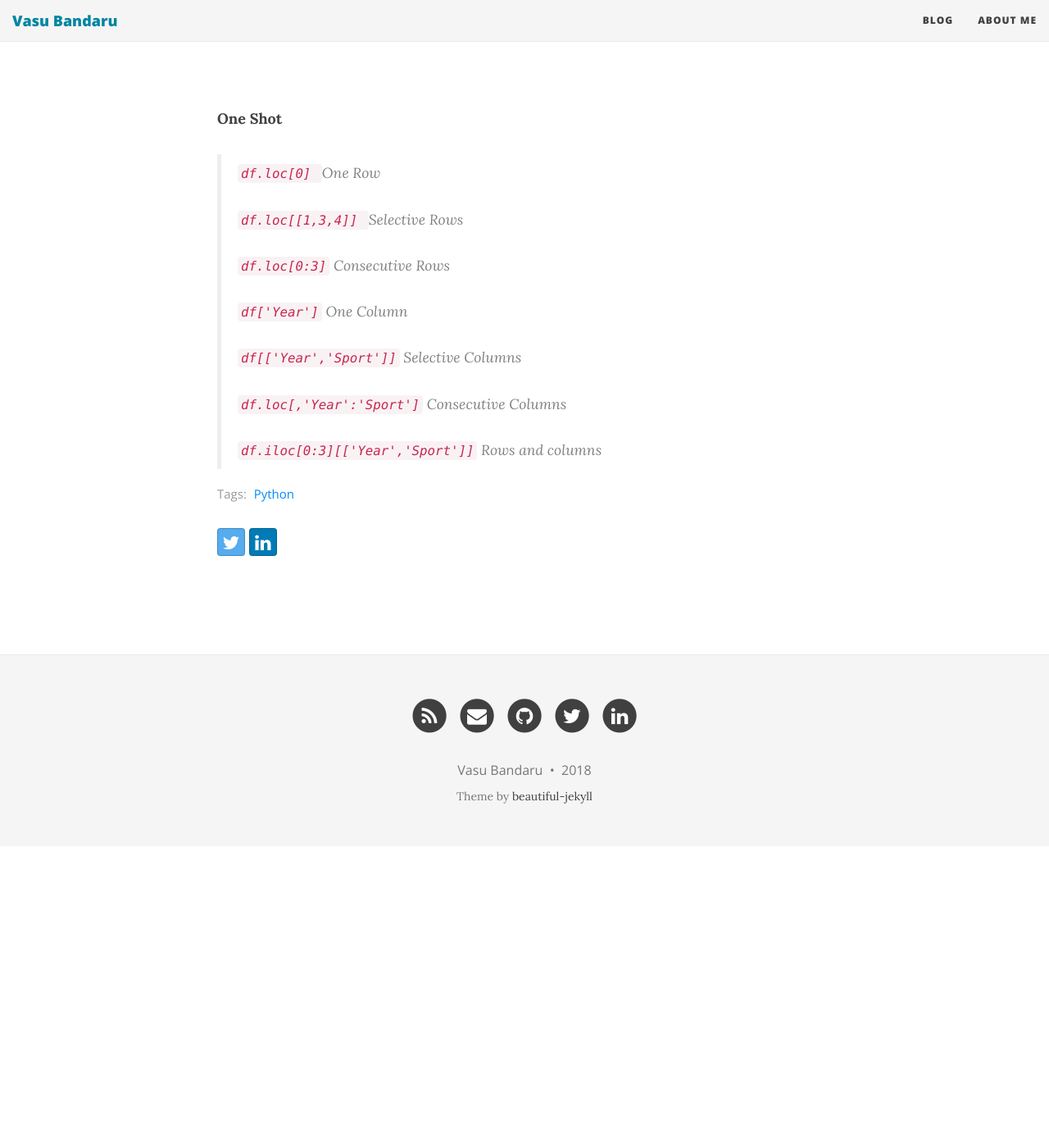
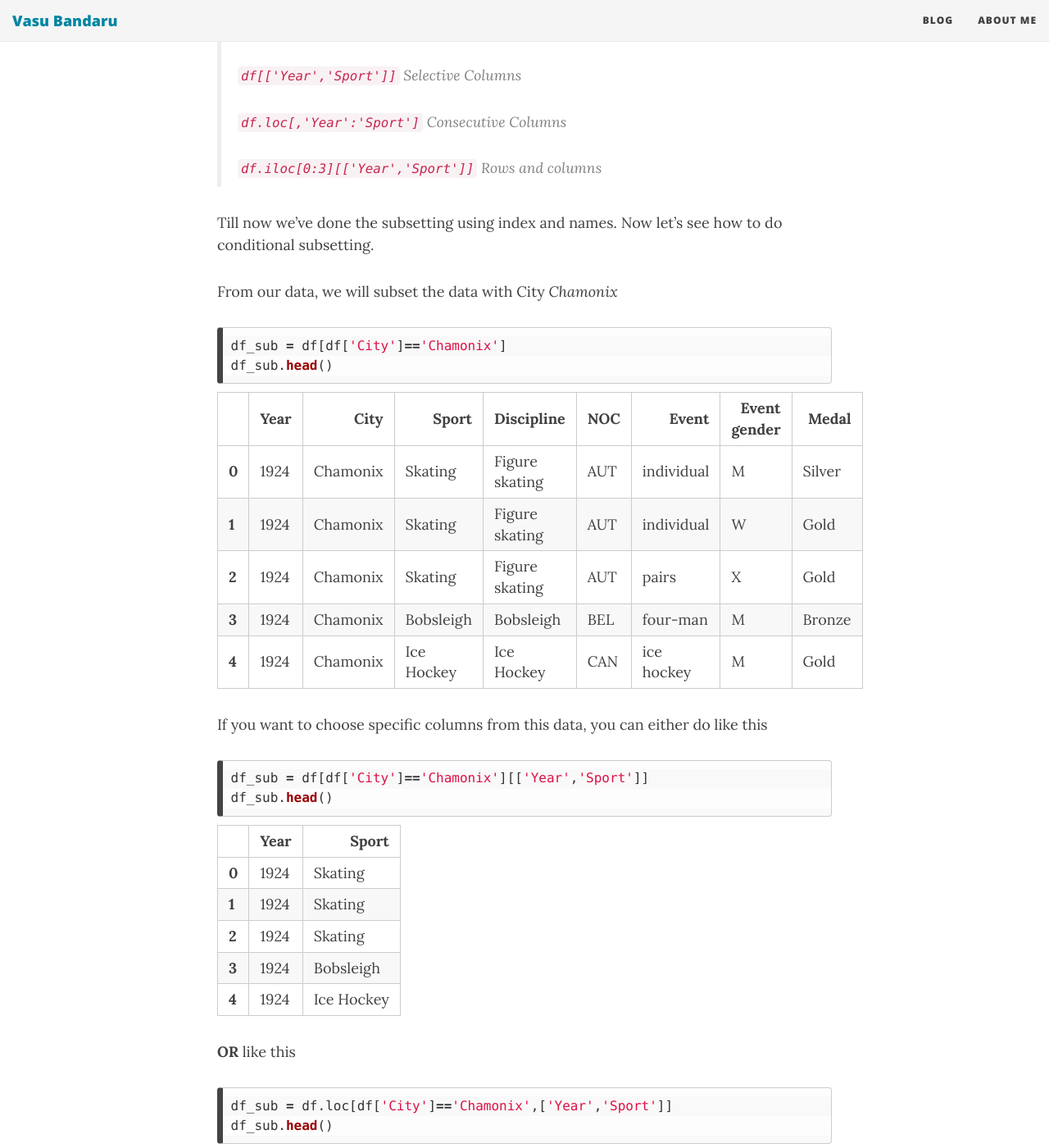
Before and after one commit to vasubandaru/vasubandaru.github.io, a Jekyll site: the page built from _posts/2018-09-29-Learn-Python.md, in a window 1280 px wide and 1400 px high, scrolled down 10260 px. Shown: the whole window at 82% size. Built offline with Jekyll 4.4.1, drawn with Linux system fonts in a browser that asks for light colours; nearby versions of some CDN libraries; comment, search, counter and statistics services are not loaded; before the commit the page ends 11292 px from its top, so only the background shows below that; some of the changed text lies outside the part shown.

Commit message:
Update 2018-09-29-Learn-Python.md

````diff
--- a/_posts/2018-09-29-Learn-Python.md
+++ b/_posts/2018-09-29-Learn-Python.md
@@ -1,13 +1,13 @@
 ---
 layout: post
-title: Learn Python in 10 minutes for Data scientists
+title: Learn Python in 30 minutes for Data scientists - Part 1
 subtitle: This blog will  help you  start working on data using Python as quickly as possible. It is also useful for a quick refresh
 gh-repo: vasubandaru/vasubandaru.github.io
 gh-badge: [star, fork, follow]
 tags: [Python]
 ---
 
-This article list downs the things that you would need most frequently while working exploring and manipulating datasets. It will be easy, if you've already taken a basic course on Python. Don't worry you can start for now without any experience.
+This article is like a crash course, that list downs the things that you would need most frequently while working exploring and manipulating datasets. It will be easy, if you've already taken a basic course on Python. Don't worry you can start for now without any experience.
 
 ## Let's start
 
@@ -48,9 +48,11 @@ import pandas as pd
 import numpy as np
 ```
 
+<br/>
+
 ### Read data and explore
 
-To read a csv file we will be using, read_csv from pandas. This we give us a dataframe.
+To read a csv file we will be using, read_csv from pandas. This we give us a data frame.
 
 ```python
 df = pd.read_csv('http://winterolympicsmedals.com/medals.csv')
@@ -67,9 +69,7 @@ df.shape #(Rows,Columns)
 (2311, 8)
 ```
 
-Returns a tuple of number of rows and columns. (Ha.. Tuple another data type)
-
-<br/>
+Returns a tuple with number of rows and columns. (Ha.. Tuple another data type)
 
 <br/>
 
@@ -84,9 +84,7 @@ Index(['Year', 'City', 'Sport', 'Discipline', 'NOC', 'Event', 'Event gender',
       dtype='object')
 ```
 
-Returns an array with column names
-
-<br/>
+Returns an index with column names
 
 <br/>
 
@@ -260,11 +258,7 @@ df.head(2)
 
 <br/>
 
-<br/>
-
 Tip : Use tail() to get last rows, head(-n) to get (#rows - n) observations
-
-<br/>
 
 <br/>
 
@@ -340,8 +334,6 @@ df.describe()
 
 <br/>
 
-<br/>
-
 **One Shot**
 
 > shape
@@ -349,8 +341,6 @@ df.describe()
 > head()
 > tail()
 > describe()
-
-<br/>
 
 <br/>
 
@@ -783,8 +773,6 @@ df.index #Row names
 
 ```
 RangeIndex(start=0, stop=2311, step=1)
-
-
 ```
 
 
@@ -815,8 +803,6 @@ df1.index
 
 ```
 RangeIndex(start=0, stop=5, step=1)
-
-
 ```
 
 <br/>
@@ -1050,3 +1036,255 @@ As we can see in the output, it is subsetting the data till it finds the corresp
 > ```df.loc[,'Year':'Sport']```  			  Consecutive Columns
 >
 > ``` df.iloc[0:3][['Year','Sport']]```	   Rows and columns
+
+
+
+Till now we've done the subsetting using index and names. Now let's see how to do conditional subsetting.
+
+From our data, we will subset the data with City _Chamonix_
+
+```python
+df_sub = df[df['City']=='Chamonix']
+df_sub.head()
+```
+
+
+
+<div>
+<style scoped>
+    .dataframe tbody tr th:only-of-type {
+        vertical-align: middle;
+    }
+
+```
+.dataframe tbody tr th {
+    vertical-align: top;
+}
+
+.dataframe thead th {
+    text-align: right;
+}
+
+
+```
+
+</style>
+
+<table border="1" class="dataframe">
+  <thead>
+    <tr style="text-align: right;">
+      <th></th>
+      <th>Year</th>
+      <th>City</th>
+      <th>Sport</th>
+      <th>Discipline</th>
+      <th>NOC</th>
+      <th>Event</th>
+      <th>Event gender</th>
+      <th>Medal</th>
+    </tr>
+  </thead>
+  <tbody>
+    <tr>
+      <th>0</th>
+      <td>1924</td>
+      <td>Chamonix</td>
+      <td>Skating</td>
+      <td>Figure skating</td>
+      <td>AUT</td>
+      <td>individual</td>
+      <td>M</td>
+      <td>Silver</td>
+    </tr>
+    <tr>
+      <th>1</th>
+      <td>1924</td>
+      <td>Chamonix</td>
+      <td>Skating</td>
+      <td>Figure skating</td>
+      <td>AUT</td>
+      <td>individual</td>
+      <td>W</td>
+      <td>Gold</td>
+    </tr>
+    <tr>
+      <th>2</th>
+      <td>1924</td>
+      <td>Chamonix</td>
+      <td>Skating</td>
+      <td>Figure skating</td>
+      <td>AUT</td>
+      <td>pairs</td>
+      <td>X</td>
+      <td>Gold</td>
+    </tr>
+    <tr>
+      <th>3</th>
+      <td>1924</td>
+      <td>Chamonix</td>
+      <td>Bobsleigh</td>
+      <td>Bobsleigh</td>
+      <td>BEL</td>
+      <td>four-man</td>
+      <td>M</td>
+      <td>Bronze</td>
+    </tr>
+    <tr>
+      <th>4</th>
+      <td>1924</td>
+      <td>Chamonix</td>
+      <td>Ice Hockey</td>
+      <td>Ice Hockey</td>
+      <td>CAN</td>
+      <td>ice hockey</td>
+      <td>M</td>
+      <td>Gold</td>
+    </tr>
+  </tbody>
+</table>
+
+</div>
+
+
+
+If you want to choose specific columns from this data, you can either do like this
+
+```python
+df_sub = df[df['City']=='Chamonix'][['Year','Sport']]
+df_sub.head()
+```
+
+
+
+<div>
+<style scoped>
+    .dataframe tbody tr th:only-of-type {
+        vertical-align: middle;
+    }
+
+```
+.dataframe tbody tr th {
+    vertical-align: top;
+}
+
+.dataframe thead th {
+    text-align: right;
+}
+
+
+```
+
+</style>
+
+<table border="1" class="dataframe">
+  <thead>
+    <tr style="text-align: right;">
+      <th></th>
+      <th>Year</th>
+      <th>Sport</th>
+    </tr>
+  </thead>
+  <tbody>
+    <tr>
+      <th>0</th>
+      <td>1924</td>
+      <td>Skating</td>
+    </tr>
+    <tr>
+      <th>1</th>
+      <td>1924</td>
+      <td>Skating</td>
+    </tr>
+    <tr>
+      <th>2</th>
+      <td>1924</td>
+      <td>Skating</td>
+    </tr>
+    <tr>
+      <th>3</th>
+      <td>1924</td>
+      <td>Bobsleigh</td>
+    </tr>
+    <tr>
+      <th>4</th>
+      <td>1924</td>
+      <td>Ice Hockey</td>
+    </tr>
+  </tbody>
+</table>
+
+</div>
+
+
+
+**OR** like this
+
+```python
+df_sub = df.loc[df['City']=='Chamonix',['Year','Sport']]
+df_sub.head()
+```
+
+
+
+<div>
+<style scoped>
+    .dataframe tbody tr th:only-of-type {
+        vertical-align: middle;
+    }
+
+```
+.dataframe tbody tr th {
+    vertical-align: top;
+}
+
+.dataframe thead th {
+    text-align: right;
+}
+
+
+```
+
+</style>
+
+<table border="1" class="dataframe">
+  <thead>
+    <tr style="text-align: right;">
+      <th></th>
+      <th>Year</th>
+      <th>Sport</th>
+    </tr>
+  </thead>
+  <tbody>
+    <tr>
+      <th>0</th>
+      <td>1924</td>
+      <td>Skating</td>
+    </tr>
+    <tr>
+      <th>1</th>
+      <td>1924</td>
+      <td>Skating</td>
+    </tr>
+    <tr>
+      <th>2</th>
+      <td>1924</td>
+      <td>Skating</td>
+    </tr>
+    <tr>
+      <th>3</th>
+      <td>1924</td>
+      <td>Bobsleigh</td>
+    </tr>
+    <tr>
+      <th>4</th>
+      <td>1924</td>
+      <td>Ice Hockey</td>
+    </tr>
+  </tbody>
+</table>
+
+</div>
+
+
+
+I think you got the gist of subsetting .
````
Also changed, not shown: other parts of _posts/2018-09-29-Learn-Python.md (+1 -1 lines).
